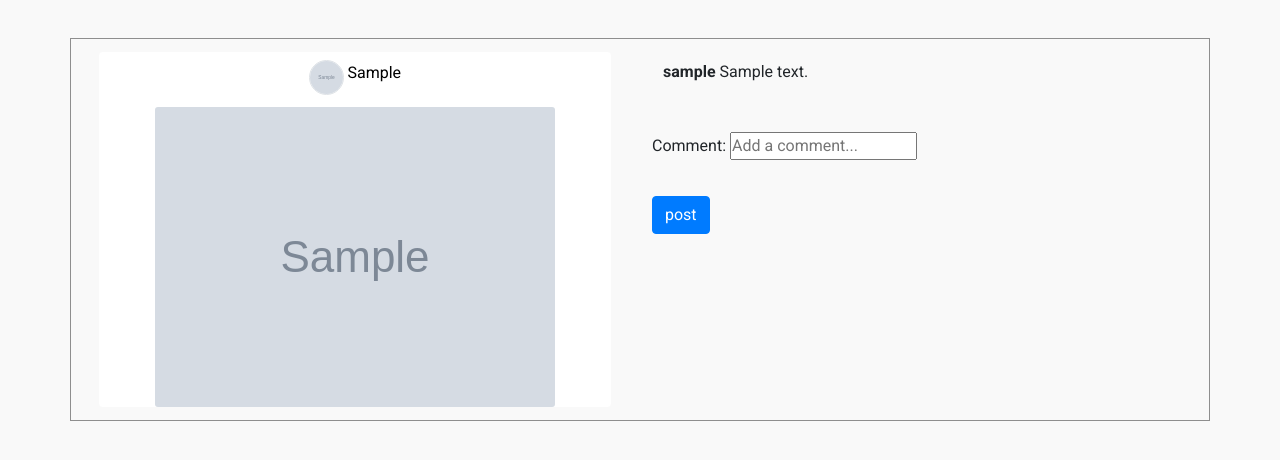
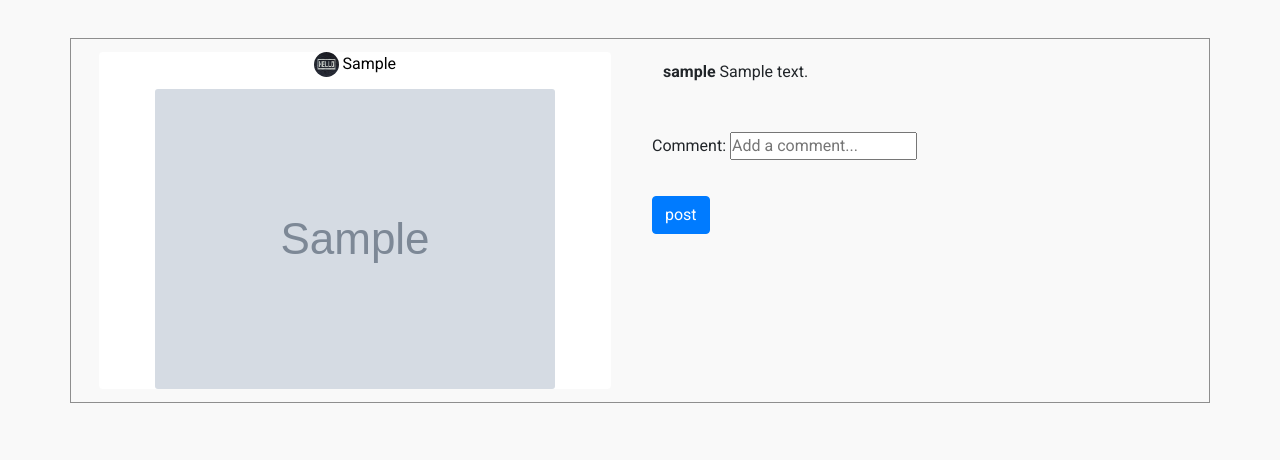
Before and after one commit to JoyChristine/Instagram, a Django app: template app/templates/app/comment.html in a window 1280 px wide. Shown: the part 61-521 px from the top of the page. Run offline with Django 4.2, Linux system fonts and the light colour scheme; the template is opened without the code that fills it: values that come from a table or form of the project are taken from there, others are empty; tables that the repository leaves empty hold one stand-in row (values such as "Sample post"); grey boxes marked "Sample" are stand-in pictures; some libraries are stand-ins or nearby versions; some web fonts are replaced.

Commit message:
change user's profile pic size

```diff
--- a/app/templates/app/comment.html
+++ b/app/templates/app/comment.html
@@ -8,8 +8,12 @@
             <div class="col-md-6" >
                 <div class="card" style="width:40vw;">
                     <div class="card-title">
-                        <img src="{{image.user.profile_picture.url}}" class="rounded-circle border mt-2"
-                        alt="{{image.user.user.username}}" width="35" height="35">
+                        {% if user.profile.profile_picture %}
+                        <img    class="rounded-circle"   height="25" width="25" src="{{ user.profile.profile_picture.url }}">
+
+                        {% else %}
+                            <img   class="rounded-circle"   height="25" width="25"src="{% static 'img/default.png' %}">
+                        {% endif %}
                    <a href="{% url 'user_profile' image.user.user.username  %}" class="mt-4 user" style="color:black">{{image.user.user.username|title}}</a>
                     </div>
                     <div class="card-body">
```
